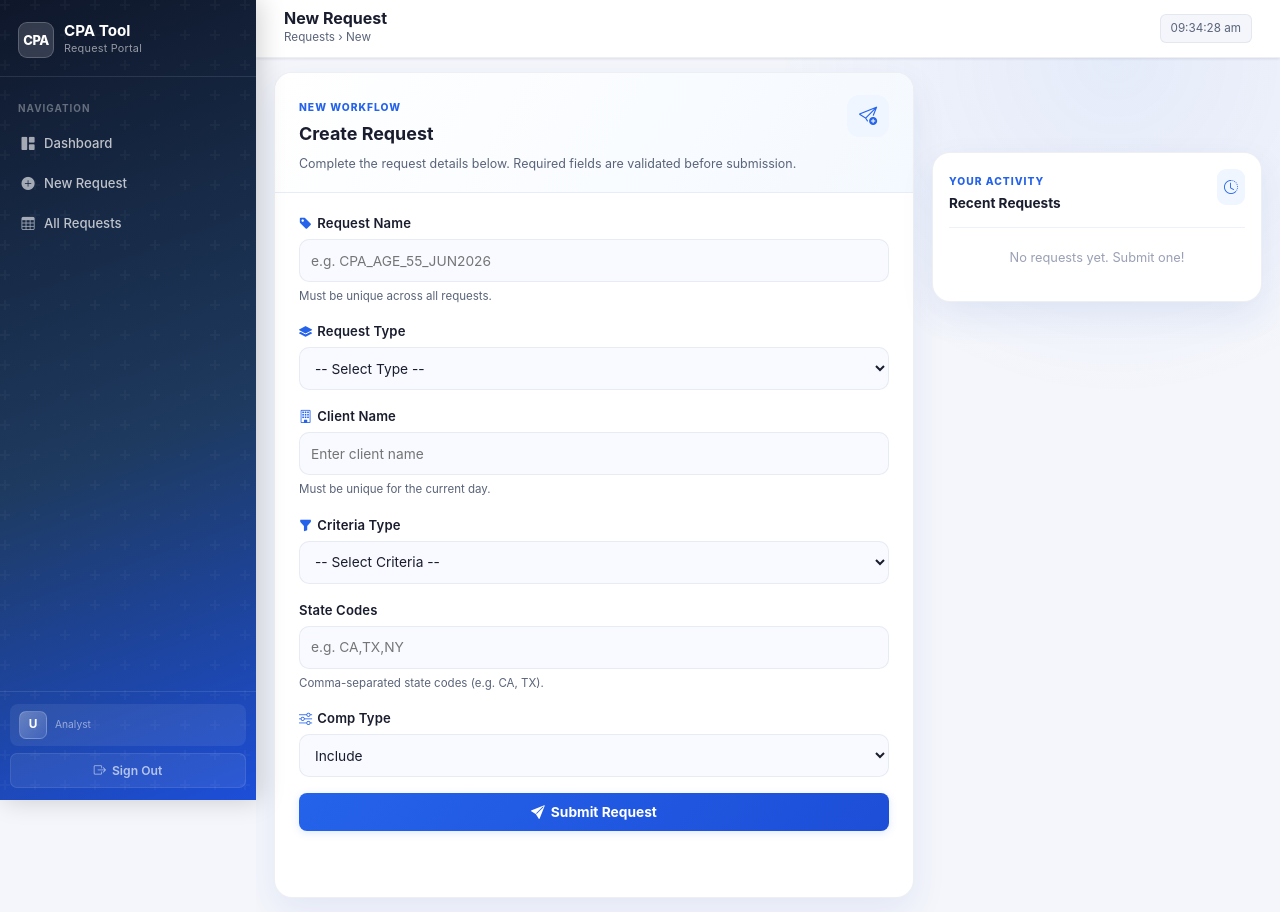
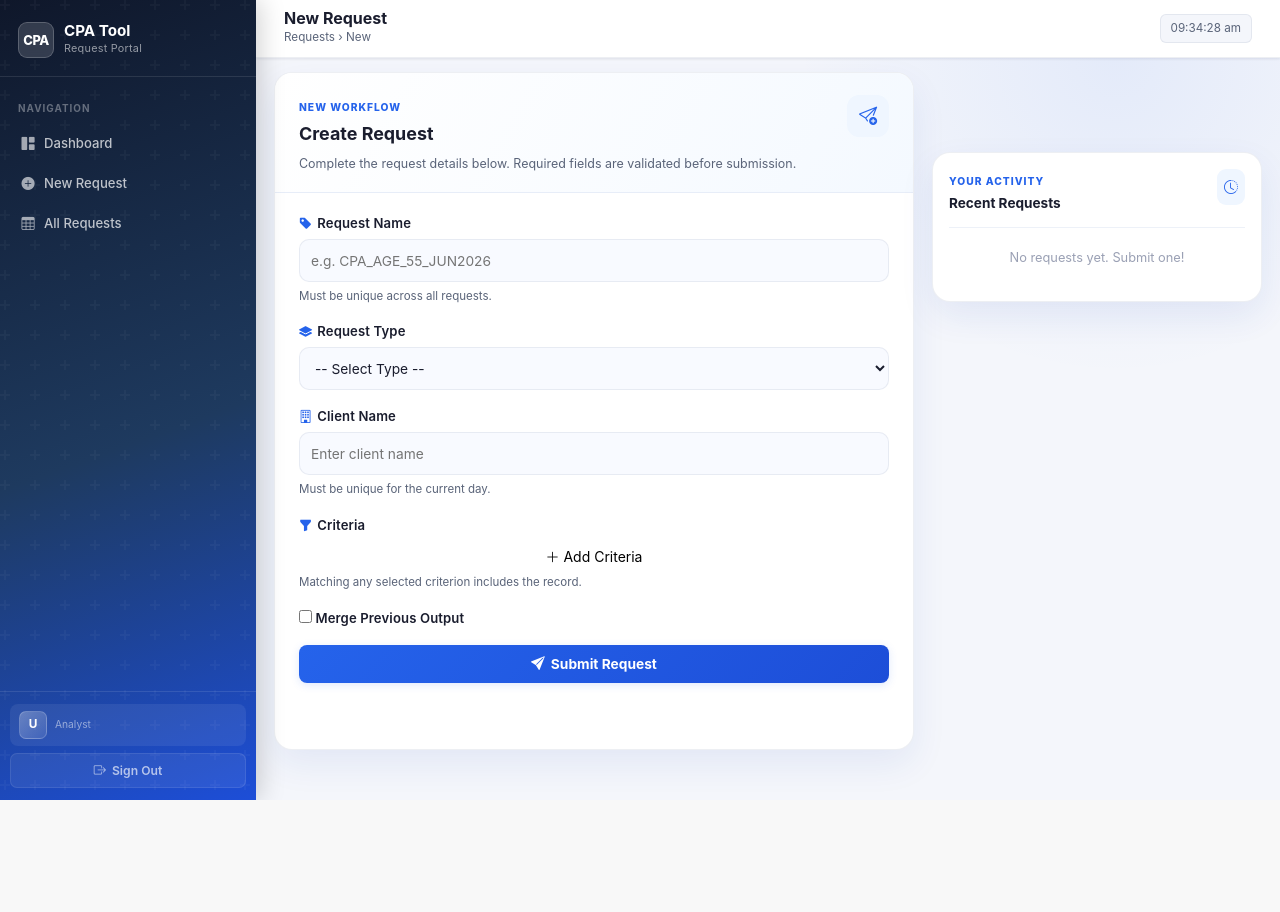
Before and after one commit to Jaideep-7-jai/CPA_Tool, a Flask app: template templates/new_request.html in a window 1280 px wide. After the commit the page ends 800 px from the top, so only its background shows below. Run offline with Flask 3, Linux system fonts and the light colour scheme; the template is opened without the code that fills it, so the values that code supplies are empty; parts of the project's set-up code (start-up, migrations or seed data) failed here and were passed over; some web fonts are replaced.

Commit message:
Add multi-criteria request form

```diff
--- a/templates/new_request.html
+++ b/templates/new_request.html
@@ -46,6 +46,8 @@
         <small id="clientNameHint">Must be unique for the current day.</small>
       </div>
 
+      <!-- Legacy single-criterion fields remain for backward-compatible scripts. -->
+      <div id="legacyCriteriaGroups" class="hidden">
       <!-- 4. Criteria Type -->
       <div class="form-group">
         <label for="criteria_type"><i class="bi bi-funnel-fill" style="color:var(--primary);margin-right:5px;"></i>Criteria Type</label>
@@ -75,6 +77,31 @@
           <option value="less">Less Than (Age)</option>
         </select>
       </div>
+      </div>
+
+      <!-- 4. Multiple Criteria -->
+      <div class="form-group criteria-builder-group">
+        <label><i class="bi bi-funnel-fill" style="color:var(--primary);margin-right:5px;"></i>Criteria</label>
+        <div id="criteriaBuilder" class="criteria-builder"></div>
+        <button type="button" id="addCriteriaBtn" class="add-criteria-button">
+          <i class="bi bi-plus-lg"></i> Add Criteria
+        </button>
+        <input type="hidden" name="criteria_json" id="criteria_json">
+        <small>Matching any selected criterion includes the record.</small>
+      </div>
+
+      <!-- 5. Merge existing output -->
+      <div class="form-group merge-request-group">
+        <label class="merge-toggle-label">
+          <input type="checkbox" id="merge_enabled">
+          <span>Merge Previous Output</span>
+        </label>
+        <div id="mergeRequestFields" class="hidden">
+          <input type="text" name="merge_source_request_name" id="merge_source_request_name"
+                 placeholder="Enter completed previous request name" autocomplete="off">
+          <small>Matching channel files are merged; the previous request remains unchanged.</small>
+        </div>
+      </div>
 
       <!-- 7. Channel -->
       <div class="form-group hidden" id="channelGroup">
@@ -103,18 +130,7 @@
         <small id="channelHint">Select one or more channels. "All Channels" overrides others.</small>
       </div>
 
-      <!-- 8. File Upload -->
-      <div class="form-group hidden" id="fileUploadGroup">
-        <label for="zip_file"><i class="bi bi-file-earmark-zip-fill" style="color:var(--primary);margin-right:5px;"></i>ZIP Codes File</label>
-        <div class="file-upload-area" id="fileDropArea">
-          <input type="file" name="zip_file" id="zip_file" accept=".csv,.txt" class="file-input">
-          <div class="file-upload-label">
-            <span class="file-icon">📁</span>
-            <span id="fileLabel">Click to select or drag &amp; drop a CSV/TXT file</span>
-          </div>
-        </div>
-        <small>CSV or TXT with ZIP codes (one per line or comma-separated).</small>
-      </div>
+      <div id="fileUploadGroup" class="hidden"></div>
 
       <button type="submit" class="submit-button" id="submitBtn" style="width:100%;justify-content:center;">
         <i class="bi bi-send-fill"></i> Submit Request
```
